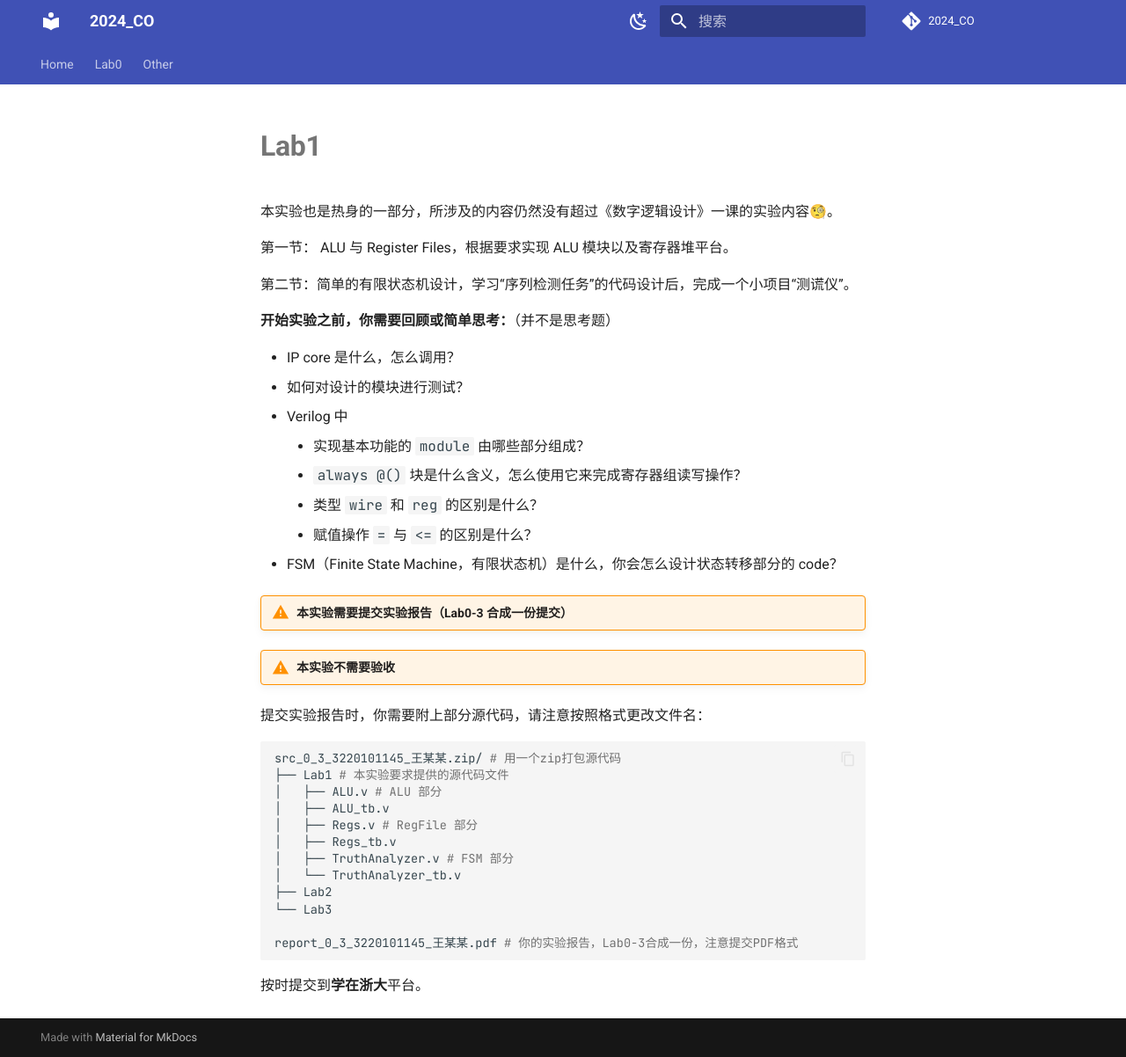
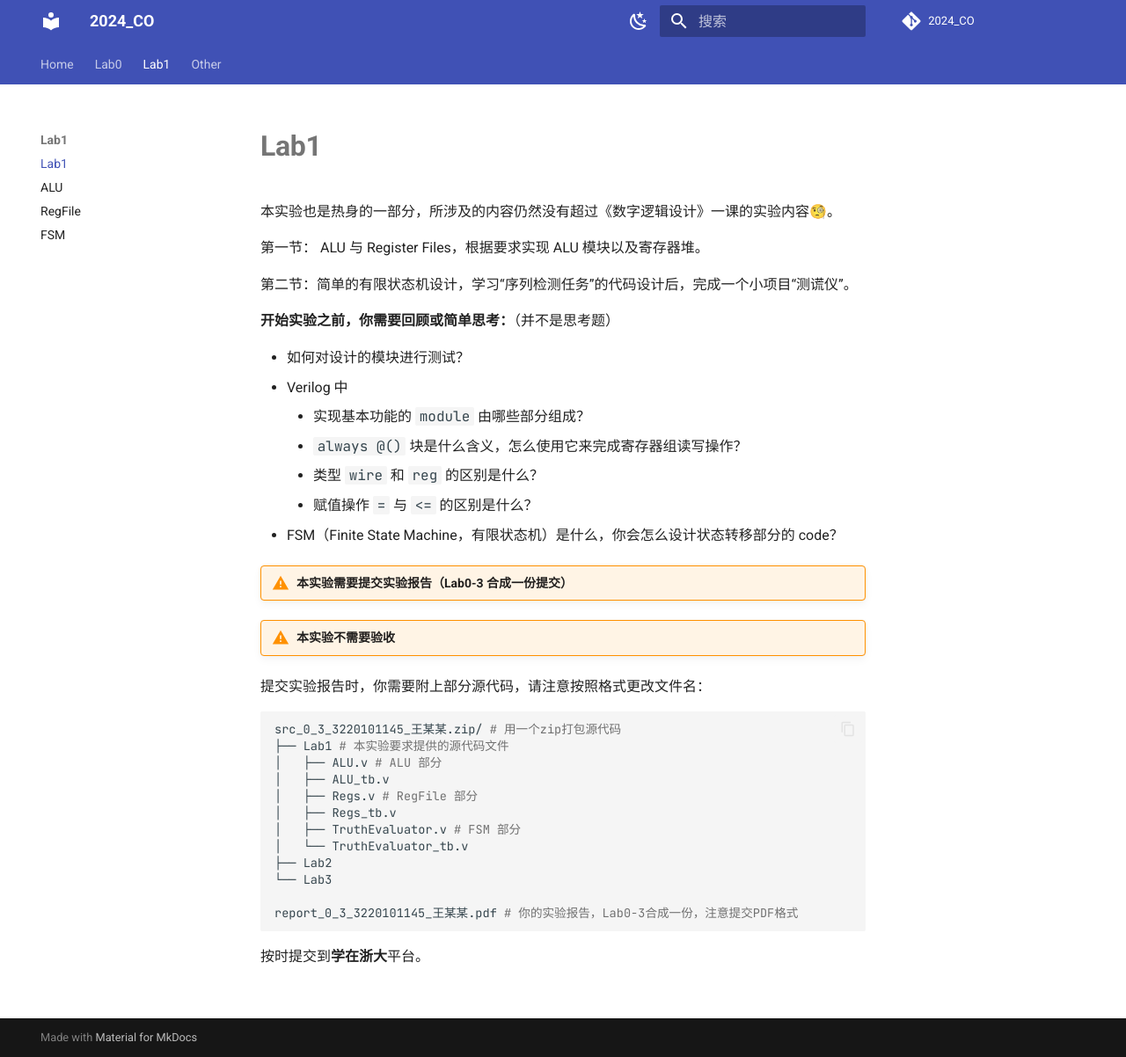
Before and after one commit to Guahao31/2024_CO, an MkDocs documentation site: the page built from docs/Lab1/Lab1.md, in a window 1280 px wide and 1202 px high. Shown: the whole window at 88% size. Built offline with MkDocs 1.6.1 and Material for MkDocs 9.7.7, drawn with Linux system fonts in a browser that asks for light colours; a script that is not in the unit is left out; comment, search, counter and statistics services are not loaded.

Commit message:
add index

```diff
--- a/docs/Lab1/Lab1.md
+++ b/docs/Lab1/Lab1.md
@@ -2,13 +2,12 @@
 
 本实验也是热身的一部分，所涉及的内容仍然没有超过《数字逻辑设计》一课的实验内容🧐。
 
-第一节： ALU 与 Register Files，根据要求实现 ALU 模块以及寄存器堆平台。
+第一节： ALU 与 Register Files，根据要求实现 ALU 模块以及寄存器堆。
 
 第二节：简单的有限状态机设计，学习“序列检测任务”的代码设计后，完成一个小项目“测谎仪”。
 
 **开始实验之前，你需要回顾或简单思考：**（并不是思考题）
 
-* IP core 是什么，怎么调用？
 * 如何对设计的模块进行测试？
 * Verilog 中
     * 实现基本功能的 `module` 由哪些部分组成？
@@ -30,8 +29,8 @@ src_0_3_3220101145_王某某.zip/ # 用一个zip打包源代码
 │   ├── ALU_tb.v
 │   ├── Regs.v # RegFile 部分
 │   ├── Regs_tb.v
-│   ├── TruthAnalyzer.v # FSM 部分
-│   └── TruthAnalyzer_tb.v
+│   ├── TruthEvaluator.v # FSM 部分
+│   └── TruthEvaluator_tb.v
 ├── Lab2
 └── Lab3
 
--- a/mkdocs.yml
+++ b/mkdocs.yml
@@ -67,11 +67,11 @@ nav:
     - 实验环境配置: Lab0/Vivado_installation.md
     - 使用 Vivado: Lab0/vivado_guide.md
     - 实现多路选择器 MUX: Lab0/Mux.md
-  # - Lab1:
-  #   - Lab1/Lab1.md
-  #   - ALU: Lab1/ALU_RegFile/ALU.md
-  #   - RegFile: Lab1/ALU_RegFile/RegFile.md
-  #   - FSM: Lab1/FSM/FSM.md
+  - Lab1:
+    - Lab1/Lab1.md
+    - ALU: Lab1/ALU_RegFile/ALU.md
+    - RegFile: Lab1/ALU_RegFile/RegFile.md
+    - FSM: Lab1/FSM/FSM.md
   # - Lab2:
   #   - Lab2/Lab2.md
   # - Lab3:
```
